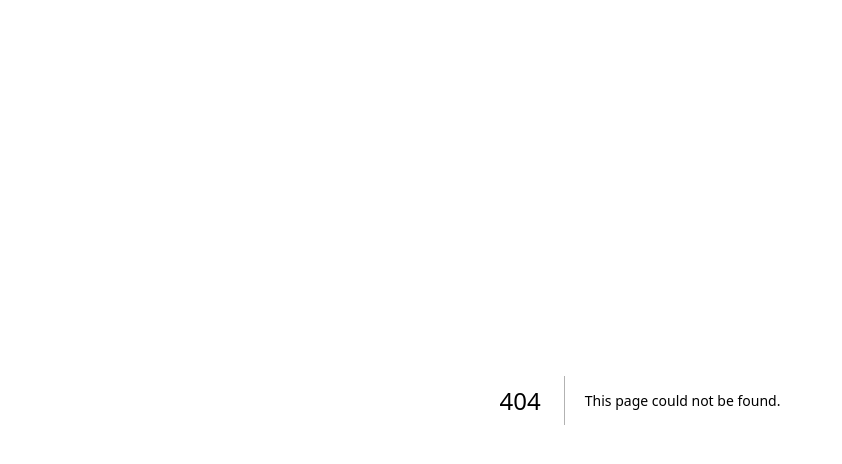
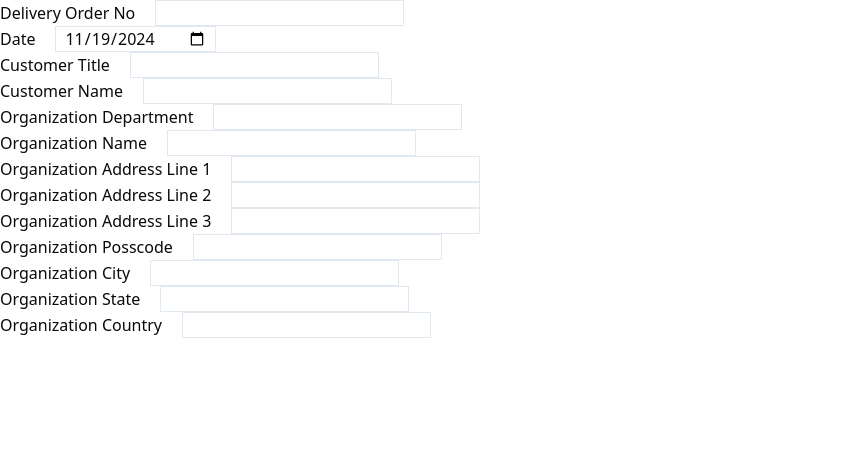
Before and after one commit to nix-arif/smart-innosys, a Next.js app: page /delivery-order in a window 1280 px wide. Before the commit this address had no page. Shown: the top 464 px of the page, without its empty margins (0-842 px from the left). Built offline with nearby package versions, Linux system fonts and the light colour scheme.

Commit message:
delivery-order

```diff
--- /dev/null
+++ b/src/app/(admin)/delivery-order/CreateDeliveryOrder.tsx
@@ -0,0 +1,182 @@
+"use client";
+
+import React, { ChangeEvent, useEffect, useState } from "react";
+
+const CreateDeliveryOrder = () => {
+  const [data, setData] = useState({
+    deliveryOrderNo: "",
+    date: new Date(Date.now()).toISOString().split("T")[0],
+    customerTitle: "",
+    customerName: "",
+    organizationDept: "",
+    organizationName: "",
+    organizationAddressLine1: "",
+    organizationAddressLine2: "",
+    organizationAddressLine3: "",
+    organizationPosscode: "",
+    organizationCity: "",
+    organizationState: "",
+    organizationCountry: "",
+  });
+
+  const handleChange = (e: ChangeEvent<HTMLInputElement>) => {
+    setData({ ...data, [e.target.name]: e.target.value });
+  };
+
+  console.log(data);
+
+  return (
+    <form>
+      <div>
+        <label htmlFor="deliveryOrderNo">Delivery Order No</label>
+        <input
+          id="deliveryOrderNo"
+          name="deliveryOrderNo"
+          className="border border-slate-200 mx-5 px-2"
+          value={data.deliveryOrderNo}
+          onChange={handleChange}
+        />
+      </div>
+      <div>
+        <label htmlFor="date">Date</label>
+        <input
+          id="date"
+          name="date"
+          className="border border-slate-200 mx-5 px-2"
+          type="date"
+          value={data.date}
+          onChange={handleChange}
+        />
+      </div>
+      <div>
+        <label htmlFor="customerTitle">Customer Title</label>
+        <input
+          type="text"
+          name="customerTitle"
+          id="customerTitle"
+          className="border border-slate-200 mx-5 px-2"
+          value={data.customerTitle}
+          onChange={handleChange}
+        />
+      </div>
+      <div>
+        <label htmlFor="customerName">Customer Name</label>
+        <input
+          type="text"
+          name="customerName"
+          id="customerName"
+          className="border border-slate-200 mx-5 px-2"
+          value={data.customerName}
+          onChange={handleChange}
+        />
+      </div>
+      <div>
+        <label htmlFor="organizationDept">Organization Department</label>
+        <input
+          type="text"
+          name="organizationDept"
+          id="organizationDept"
+          className="border border-slate-200 mx-5 px-2"
+          value={data.organizationDept}
+          onChange={handleChange}
+        />
+      </div>
+      <div>
+        <label htmlFor="organizationName">Organization Name</label>
+        <input
+          type="text"
+          name="organizationName"
+          id="organizationName"
+          className="border border-slate-200 mx-5 px-2"
+          value={data.organizationName}
+          onChange={handleChange}
+        />
+      </div>
+      <div>
+        <label htmlFor="organizationAddressLine1">
+          Organization Address Line 1
+        </label>
+        <input
+          type="text"
+          name="organizationAddressLine1"
+          id="organizationAddressLine1"
+          className="border border-slate-200 mx-5 px-2"
+          value={data.organizationAddressLine1}
+          onChange={handleChange}
+        />
+      </div>
+      <div>
+        <label htmlFor="organizationAddressLine2">
+          Organization Address Line 2
+        </label>
+        <input
+          type="text"
+          name="organizationAddressLine2"
+          id="organizationAddressLine2"
+          className="border border-slate-200 mx-5 px-2"
+          value={data.organizationAddressLine2}
+          onChange={handleChange}
+        />
+      </div>
+      <div>
+        <label htmlFor="organizationAddressLine3">
+          Organization Address Line 3
+        </label>
+        <input
+          type="text"
+          name="organizationAddressLine3"
+          id="organizationAddressLine3"
+          className="border border-slate-200 mx-5 px-2"
+          value={data.organizationAddressLine3}
+          onChange={handleChange}
+        />
+      </div>
+      <div>
+        <label htmlFor="organizationPosscode">Organization Posscode</label>
+        <input
+          type="text"
+          name="organizationPosscode"
+          id="organizationPosscode"
+          className="border border-slate-200 mx-5 px-2"
+          value={data.organizationPosscode}
+          onChange={handleChange}
+        />
+      </div>
+      <div>
+        <label htmlFor="organizationCity">Organization City</label>
+        <input
+          type="text"
+          name="organizationCity"
+          id="organizationCity"
+          className="border border-slate-200 mx-5 px-2"
+          value={data.organizationCity}
+          onChange={handleChange}
+        />
+      </div>
+      <div>
+        <label htmlFor="organizationState">Organization State</label>
+        <input
+          type="text"
+          name="organizationState"
+          id="organizationState"
+          className="border border-slate-200 mx-5 px-2"
+          value={data.organizationState}
+          onChange={handleChange}
+        />
+      </div>
+      <div>
+        <label htmlFor="organizationCountry">Organization Country</label>
+        <input
+          type="text"
+          name="organizationCountry"
+          id="organizationCountry"
+          className="border border-slate-200 mx-5 px-2"
+          value={data.organizationCountry}
+          onChange={handleChange}
+        />
+      </div>
+    </form>
+  );
+};
+
+export default CreateDeliveryOrder;
--- /dev/null
+++ b/src/app/(admin)/delivery-order/page.tsx
@@ -0,0 +1,12 @@
+import React from "react";
+import CreateDeliveryOrder from "./CreateDeliveryOrder";
+
+const DeliveryOrderPage = () => {
+  return (
+    <div>
+      <CreateDeliveryOrder />
+    </div>
+  );
+};
+
+export default DeliveryOrderPage;
--- a/src/app/page.tsx
+++ b/src/app/page.tsx
@@ -1,103 +1,14 @@
+import { Button } from "@/components/ui/button";
 import Image from "next/image";
+import Link from "next/link";
 
 export default function Home() {
   return (
     <div className="grid grid-rows-[20px_1fr_20px] items-center justify-items-center min-h-screen p-8 pb-20 gap-16 sm:p-20 font-[family-name:var(--font-geist-sans)]">
-      <main className="flex flex-col gap-[32px] row-start-2 items-center sm:items-start">
-        <Image
-          className="dark:invert"
-          src="/next.svg"
-          alt="Next.js logo"
-          width={180}
-          height={38}
-          priority
-        />
-        <ol className="list-inside list-decimal text-sm/6 text-center sm:text-left font-[family-name:var(--font-geist-mono)]">
-          <li className="mb-2 tracking-[-.01em]">
-            Get started by editing{" "}
-            <code className="bg-black/[.05] dark:bg-white/[.06] px-1 py-0.5 rounded font-[family-name:var(--font-geist-mono)] font-semibold">
-              src/app/page.tsx
-            </code>
-            .
-          </li>
-          <li className="tracking-[-.01em]">
-            Save and see your changes instantly.
-          </li>
-        </ol>
-
-        <div className="flex gap-4 items-center flex-col sm:flex-row">
-          <a
-            className="rounded-full border border-solid border-transparent transition-colors flex items-center justify-center bg-foreground text-background gap-2 hover:bg-[#383838] dark:hover:bg-[#ccc] font-medium text-sm sm:text-base h-10 sm:h-12 px-4 sm:px-5 sm:w-auto"
-            href="https://vercel.com/new?utm_source=create-next-app&utm_medium=appdir-template-tw&utm_campaign=create-next-app"
-            target="_blank"
-            rel="noopener noreferrer"
-          >
-            <Image
-              className="dark:invert"
-              src="/vercel.svg"
-              alt="Vercel logomark"
-              width={20}
-              height={20}
-            />
-            Deploy now
-          </a>
-          <a
-            className="rounded-full border border-solid border-black/[.08] dark:border-white/[.145] transition-colors flex items-center justify-center hover:bg-[#f2f2f2] dark:hover:bg-[#1a1a1a] hover:border-transparent font-medium text-sm sm:text-base h-10 sm:h-12 px-4 sm:px-5 w-full sm:w-auto md:w-[158px]"
-            href="https://nextjs.org/docs?utm_source=create-next-app&utm_medium=appdir-template-tw&utm_campaign=create-next-app"
-            target="_blank"
-            rel="noopener noreferrer"
-          >
-            Read our docs
-          </a>
-        </div>
-      </main>
-      <footer className="row-start-3 flex gap-[24px] flex-wrap items-center justify-center">
-        <a
-          className="flex items-center gap-2 hover:underline hover:underline-offset-4"
-          href="https://nextjs.org/learn?utm_source=create-next-app&utm_medium=appdir-template-tw&utm_campaign=create-next-app"
-          target="_blank"
-          rel="noopener noreferrer"
-        >
-          <Image
-            aria-hidden
-            src="/file.svg"
-            alt="File icon"
-            width={16}
-            height={16}
-          />
-          Learn
-        </a>
-        <a
-          className="flex items-center gap-2 hover:underline hover:underline-offset-4"
-          href="https://vercel.com/templates?framework=next.js&utm_source=create-next-app&utm_medium=appdir-template-tw&utm_campaign=create-next-app"
-          target="_blank"
-          rel="noopener noreferrer"
-        >
-          <Image
-            aria-hidden
-            src="/window.svg"
-            alt="Window icon"
-            width={16}
-            height={16}
-          />
-          Examples
-        </a>
-        <a
-          className="flex items-center gap-2 hover:underline hover:underline-offset-4"
-          href="https://nextjs.org?utm_source=create-next-app&utm_medium=appdir-template-tw&utm_campaign=create-next-app"
-          target="_blank"
-          rel="noopener noreferrer"
-        >
-          <Image
-            aria-hidden
-            src="/globe.svg"
-            alt="Globe icon"
-            width={16}
-            height={16}
-          />
-          Go to nextjs.org →
-        </a>
-      </footer>
+      SMART INNOSYS MANAGEMENT SYSTEM
+      <Link href="/auth">
+        <Button className="cursor-pointer">DIRECT TO THE SYSTEM</Button>
+      </Link>
     </div>
   );
 }
--- a/src/generated/prisma/edge.js
+++ b/src/generated/prisma/edge.js
@@ -121,7 +121,7 @@ const config = {
       "value": "prisma-client-js"
     },
     "output": {
-      "value": "/Users/arif/Desktop/learn/programming/company/smart-innosys/src/generated/prisma",
+      "value": "/Users/nix-arif/Downloads/nextjs/smart-innosys/src/generated/prisma",
       "fromEnvVar": null
     },
     "config": {
@@ -139,12 +139,11 @@ const config = {
       }
     ],
     "previewFeatures": [],
-    "sourceFilePath": "/Users/arif/Desktop/learn/programming/company/smart-innosys/prisma/schema.prisma",
+    "sourceFilePath": "/Users/nix-arif/Downloads/nextjs/smart-innosys/prisma/schema.prisma",
     "isCustomOutput": true
   },
   "relativeEnvPaths": {
-    "rootEnvPath": null,
-    "schemaEnvPath": "../../../.env"
+    "rootEnvPath": null
   },
   "relativePath": "../../../prisma",
   "clientVersion": "6.6.0",
--- a/src/generated/prisma/index.js
+++ b/src/generated/prisma/index.js
@@ -122,7 +122,7 @@ const config = {
       "value": "prisma-client-js"
     },
     "output": {
-      "value": "/Users/arif/Desktop/learn/programming/company/smart-innosys/src/generated/prisma",
+      "value": "/Users/nix-arif/Downloads/nextjs/smart-innosys/src/generated/prisma",
       "fromEnvVar": null
     },
     "config": {
@@ -140,12 +140,11 @@ const config = {
       }
     ],
     "previewFeatures": [],
-    "sourceFilePath": "/Users/arif/Desktop/learn/programming/company/smart-innosys/prisma/schema.prisma",
+    "sourceFilePath": "/Users/nix-arif/Downloads/nextjs/smart-innosys/prisma/schema.prisma",
     "isCustomOutput": true
   },
   "relativeEnvPaths": {
-    "rootEnvPath": null,
-    "schemaEnvPath": "../../../.env"
+    "rootEnvPath": null
   },
   "relativePath": "../../../prisma",
   "clientVersion": "6.6.0",
--- a/src/middleware.ts
+++ b/src/middleware.ts
@@ -3,7 +3,7 @@ import { NextRequest, NextResponse } from "next/server";
 import { decrypt } from "./lib/session";
 
 // 1. Specify protected and public routes
-const protectedRoutes = ["/dashboard"];
+const protectedRoutes = ["/dashboard", "/delivery-order"];
 const publicRoutes = ["/auth"];
 
 export default async function middleware(req: NextRequest) {
```
